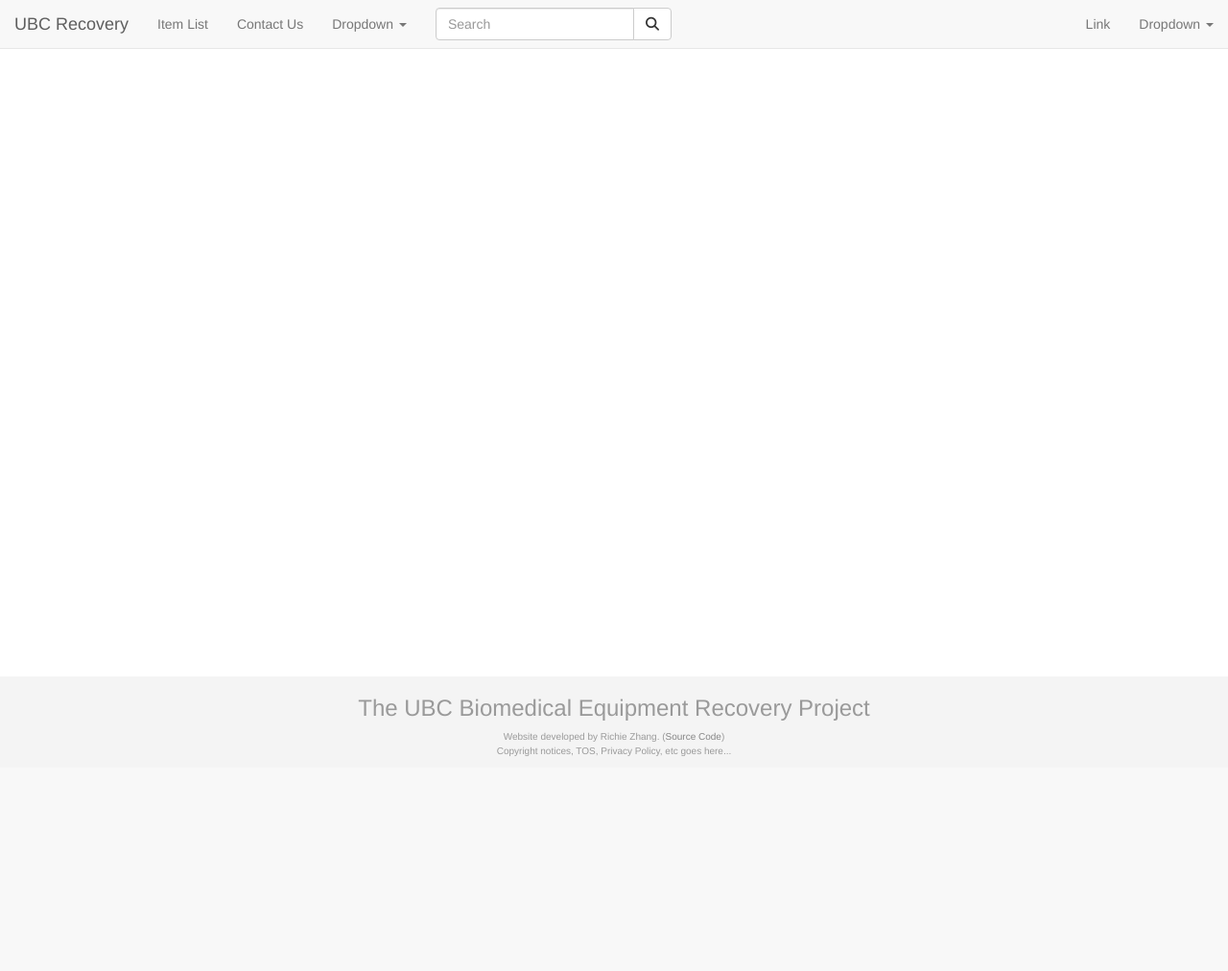
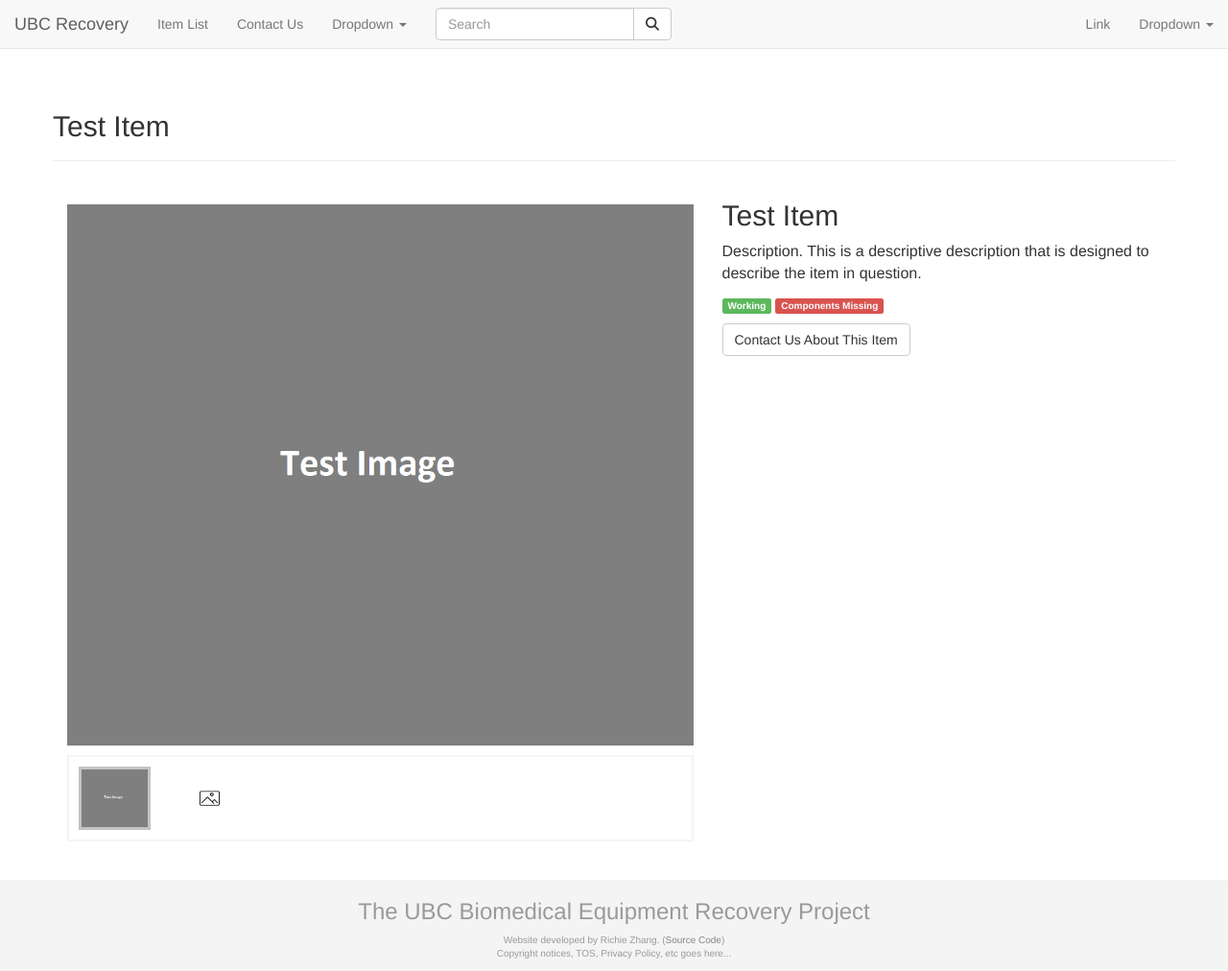
Before and after one commit to FractionalFunction/UBC-Biomedical-Equipment-Recovery, a PHP site: page /item.php in a window 1280 px wide. Shown: the whole page at 96% size. Before the commit the page ends 788 px from the top, so only its background shows below. Run offline with PHP 8.4, Linux system fonts and the light colour scheme; data that the repository does not hold is empty; some libraries are stand-ins or nearby versions.

Commit message:
Create item page template design

```diff
--- a/Website/css/style.css
+++ b/Website/css/style.css
@@ -94,3 +94,27 @@
 .item-status span.label {
 	font-size: 10px !important;
 }
+
+.item-page-main {
+	padding-top: 25px;
+	padding-bottom: 25px;
+}
+.item-image-main {
+	width: 100%;
+	margin-top: 25px;
+}
+.item-image-list {
+	margin-top: 10px;
+	border: 2px solid #f4f4f4;
+}
+.item-image-list img {
+	width: 75px;
+	margin: 10px;
+	border: 3px solid #ffffff;
+}
+.item-image-list img:hover {
+	border: 3px solid #e0e0e0;
+}
+.item-image-list img.selected {
+	border: 3px solid #c3c3c3;
+}
--- a/Website/item.php
+++ b/Website/item.php
@@ -9,6 +9,16 @@
 
     <script src="js/subpage.js"></script>
 
+	<script>
+		function itemDisplayImage(id) {
+			var image = $(id).attr("src");
+			$(".item-image-main").attr("src", image);
+			$(".item-image-list img").removeClass("selected");
+			$(id).addClass("selected");
+
+		}d
+	</script>
+
     <title>Item</title>
 </head>
 <body>
@@ -16,7 +26,28 @@
 
     <div id="content-main">
 		<div class="container content-subpage">
+			<div class="row item-page-main">
+				<div class="page-header">
+					<h2>Test Item</h2>
+				</div>
+				<div class="col-sm-7 col-sm-12">
+					<img src="img/test/test-image-grey.png" class="item-image-main" alt="Item Image" />
 
+					<div class="item-image-list">
+						<img src="img/test/test-image-grey.png" onclick="itemDisplayImage('#item-image-1')" class="selected" id="item-image-1" alt="Item Image" />
+						<img src="img/test/thumbnail-placeholder.png" onclick="itemDisplayImage('#item-image-2')" class="" id="item-image-2" alt="Item Image" />
+					</div>
+				</div>
+				<div class="col-sm-5 col-sm-12">
+					<h2>Test Item</h2>
+					<p>Description. This is a descriptive description that is designed to describe the item in question.</p>
+					<div class="item-status">
+						<span class="label label-success">Working</span>
+						<span class="label label-danger">Components Missing</span>
+					</div>
+					<a href="" class="btn btn-default">Contact Us About This Item</a>
+				</div>
+			</div>
 		</div>
 	</div>
 	<?php include_once 'php/html-fragments/footer.php'; ?>
```
